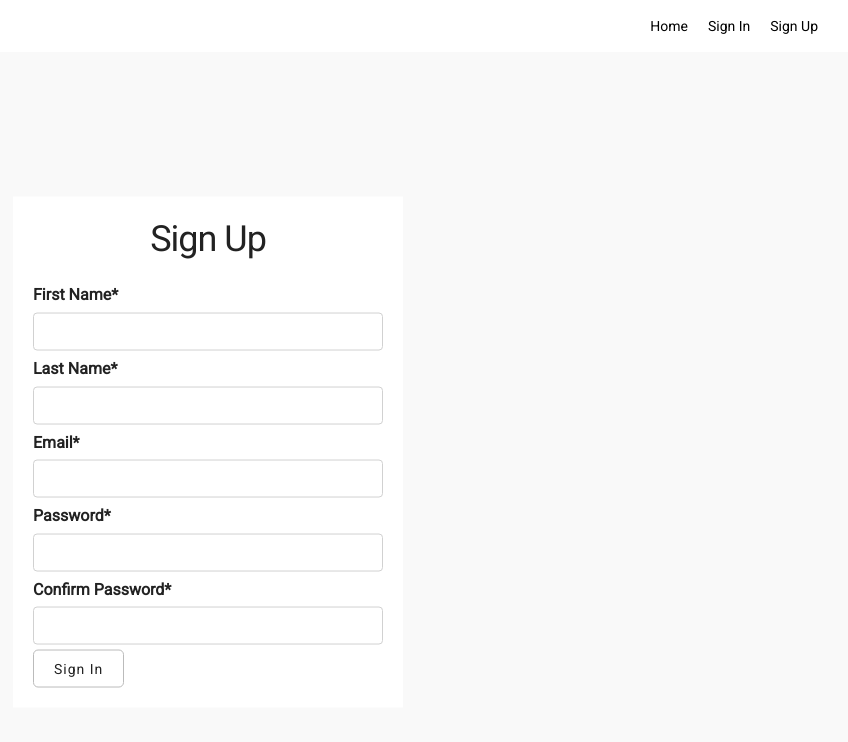
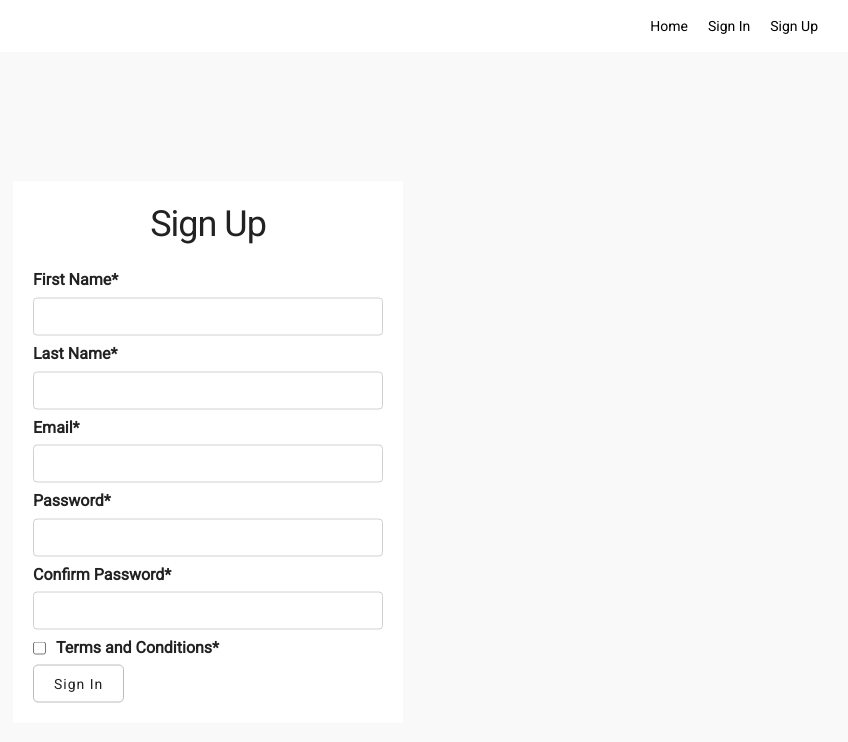
Before and after one commit to beniusij/workour-frontend-app, a React (Create React App) app: page /signup in a window 1280 px wide. Shown: the top 742 px of the page, without its empty margins (432-1280 px from the left). Built offline with nearby package versions, Linux system fonts and the light colour scheme; a web font is replaced by a local one.

Commit message:
Add mandatory checkbox and handle its validation

```diff
--- a/src/components/field/InputField.module.scss
+++ b/src/components/field/InputField.module.scss
@@ -4,12 +4,31 @@
 	margin-bottom: 5px;
 }
 
+.formControlCheckbox {
+	height: 25px;
+	margin-bottom: 5px;
+}
+
 .input {
 	width: 100%;
+
+	&:focus {
+		border-color: $input-focus !important;
+	}
+}
+
+.checkbox {
+	float: left;
+	margin: 7px 10px 7px 0;
 }
 
 .label {
 	margin-bottom: 5px;
+}
+
+.labelCheckbox {
+	margin-bottom: 0;
+	float: left;
 }
 
 .error {
@@ -17,3 +36,10 @@
 	font-size: 14px;
 	margin: 0;
 }
+
+.errorCheckbox {
+	color: $error;
+	font-size: 14px;
+	margin-bottom: 5px;
+	float: left;
+}
--- /dev/null
+++ b/src/components/field/MandatoryCheckboxField.js
@@ -0,0 +1,25 @@
+import React from 'react'
+import styles from './InputField.module.scss'
+
+const MandatoryCheckboxField = (props) => {
+	const label = props.name + "*"
+	const name = props.name.replace(/\s/g, '').toLowerCase()
+	return (
+		<div className={styles.formControlCheckbox}>
+			<input
+				type={props.type}
+				name={name}
+				className={styles.checkbox}
+				onBlur={props.function}
+				required
+			/>
+			<label htmlFor={name} className={styles.labelCheckbox}>{label}</label>
+			{
+				props.error.length > 0 &&
+				<p className={styles.errorCheckbox}>{props.error}</p>
+			}
+		</div>
+	)
+}
+
+export default MandatoryCheckboxField
--- a/src/components/form/RegisterForm.js
+++ b/src/components/form/RegisterForm.js
@@ -2,6 +2,7 @@ import React from 'react'
 import useForm from '../../hooks/UseForm.js'
 import Button from '../button/Button.js'
 import MandatoryInputField from '../field/MandatoryInputField.js'
+import MandatoryCheckboxField from '../field/MandatoryCheckboxField.js'
 import styles from './Form.module.scss'
 
 function RegisterForm() {
@@ -11,6 +12,7 @@ function RegisterForm() {
 		email: { value: '', error: '' },
 		password: { value: '', error: '' },
 		confirmpassword: { value: '', error: '' },
+		termsandconditions: { value: '', error: '' },
 	}
 
 	const validationStateSchema = {
@@ -18,37 +20,44 @@ function RegisterForm() {
 			required: true,
 			validator: {
 				regEx: /^[a-zA-Z]+$/,
-				error: 'Invalid first name format',
+				error: 'Invalid first name format.',
 			},
 		},
 		lastname: {
 			required: true,
 			validator: {
 				regEx: /^[a-zA-Z]+$/,
-				error: 'Invalid first name format',
+				error: 'Invalid first name format.',
 			},
 		},
 		email: {
 			required: true,
 			validator: {
 				regEx: /^(([^<>()[\].,;:\s@"]+(\.[^<>()[\].,;:\s@"]+)*)|(".+"))@(([^<>()[\].,;:\s@"]+.)+[^<>()[\].,;:\s@"]{2,})$/i,
-				error: 'Invalid email address',
+				error: 'Invalid email address.',
 			},
 		},
 		password: {
 			required: true,
 			validator: {
 				regEx: /^(?=.*\d)(?=.*[a-z])(?=.*[A-Z])[0-9a-zA-Z]{8,}$/,
-				error: 'Invalid password. It must be minimum of 8 chars, contain a number, upper case & lower case characters',
+				error: 'Invalid password. It must be minimum of 8 chars, contain a number, upper case & lower case characters.',
 			},
 		},
 		confirmpassword: {
 			required: true,
 			validator: {
 				regEx: /^(?=.*\d)(?=.*[a-z])(?=.*[A-Z])[0-9a-zA-Z]{8,}$/,
-				error: 'Invalid password. It must be minimum of 8 chars, contain a number, upper case & lower case characters',
+				error: 'Invalid password. It must be minimum of 8 chars, contain a number, upper case & lower case characters.',
 			},
 		},
+		termsandconditions: {
+			required: true,
+			validator: {
+				checked: true,
+				error: 'User must accept our terms and conditions to proceed with registration.'
+			}
+		}
 	}
 
 	const onSubmitForm = event => {
@@ -95,6 +104,12 @@ function RegisterForm() {
 		    		function={handleOnChange}
 		    		error={state.confirmpassword.error}
 		    	/>
+		    	<MandatoryCheckboxField
+		    		name="Terms and Conditions"
+		    		type="checkbox"
+		    		function={handleOnChange}
+		    		error={state.termsandconditions.error}
+		    	/>
 		      <Button type={'submit'} text={'Sign In'} disabled={disable} />
 	    	</form>
 
--- a/src/hooks/UseForm.js
+++ b/src/hooks/UseForm.js
@@ -54,7 +54,14 @@ function useForm(stateSchema, validationSchema = {}, callback) {
 					validationSchema[name].validator !== null &&
 					typeof validationSchema[name].validator === 'object'
 				) {
-					if (value && !validationSchema[name].validator.regEx.test(value)) {
+					if (
+							value &&
+							typeof validationSchema[name].validator.regEx != 'undefined' &&
+							!validationSchema[name].validator.regEx.test(value)
+						) {
+						error = validationSchema[name].validator.error
+						event.target.style.borderColor = variables.error
+					} else if(event.target.checked != validationSchema[name].validator.checked) {
 						error = validationSchema[name].validator.error
 						event.target.style.borderColor = variables.error
 					} else {
--- a/src/styles/variables.scss
+++ b/src/styles/variables.scss
@@ -3,6 +3,7 @@ $white: #ffffff;
 $black: #000;
 $success: #0ee600;
 $error: #f95151;
+$input-focus: #b1d3f7;
 
 :export {
 	lightgray: $light-gray;
```
